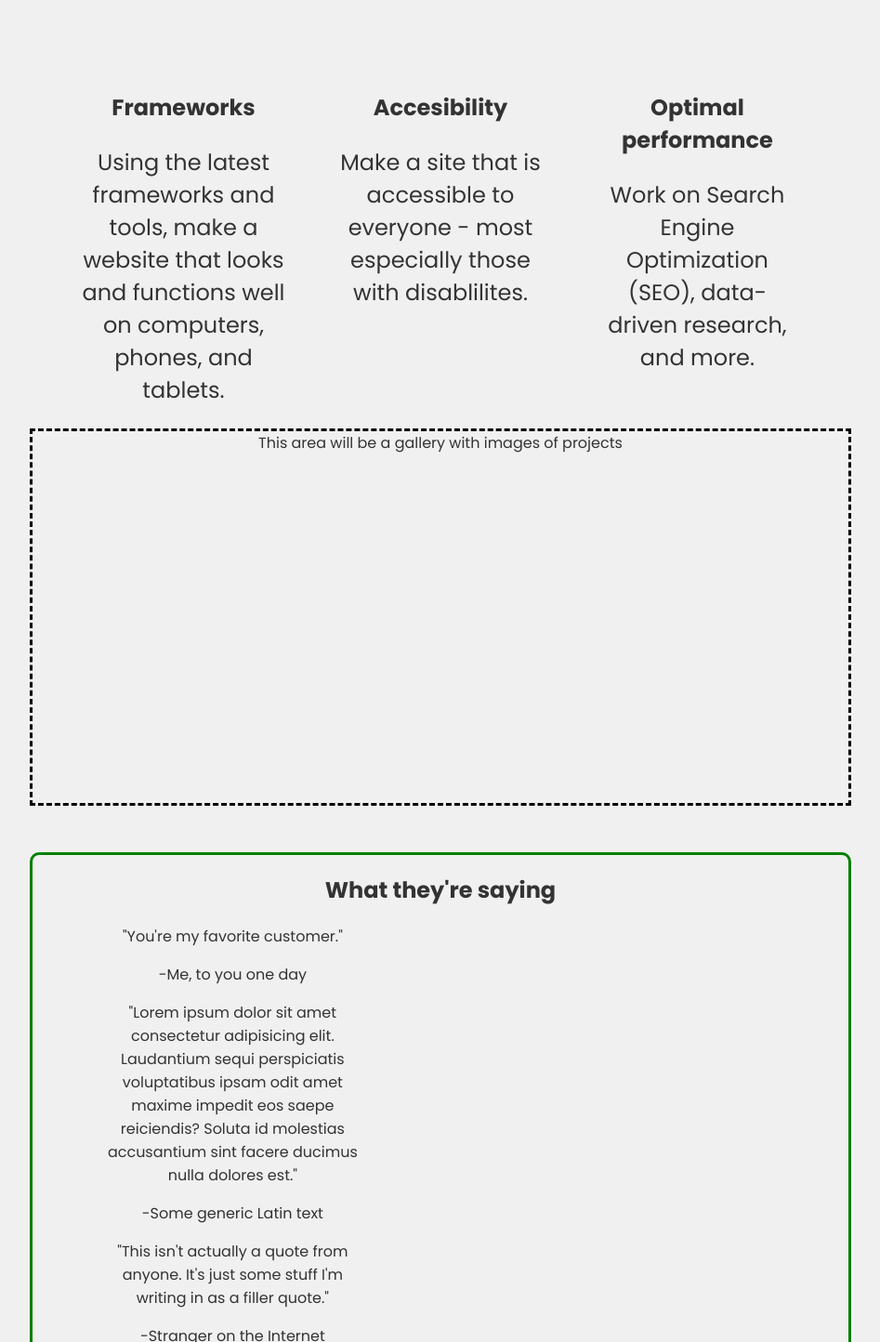
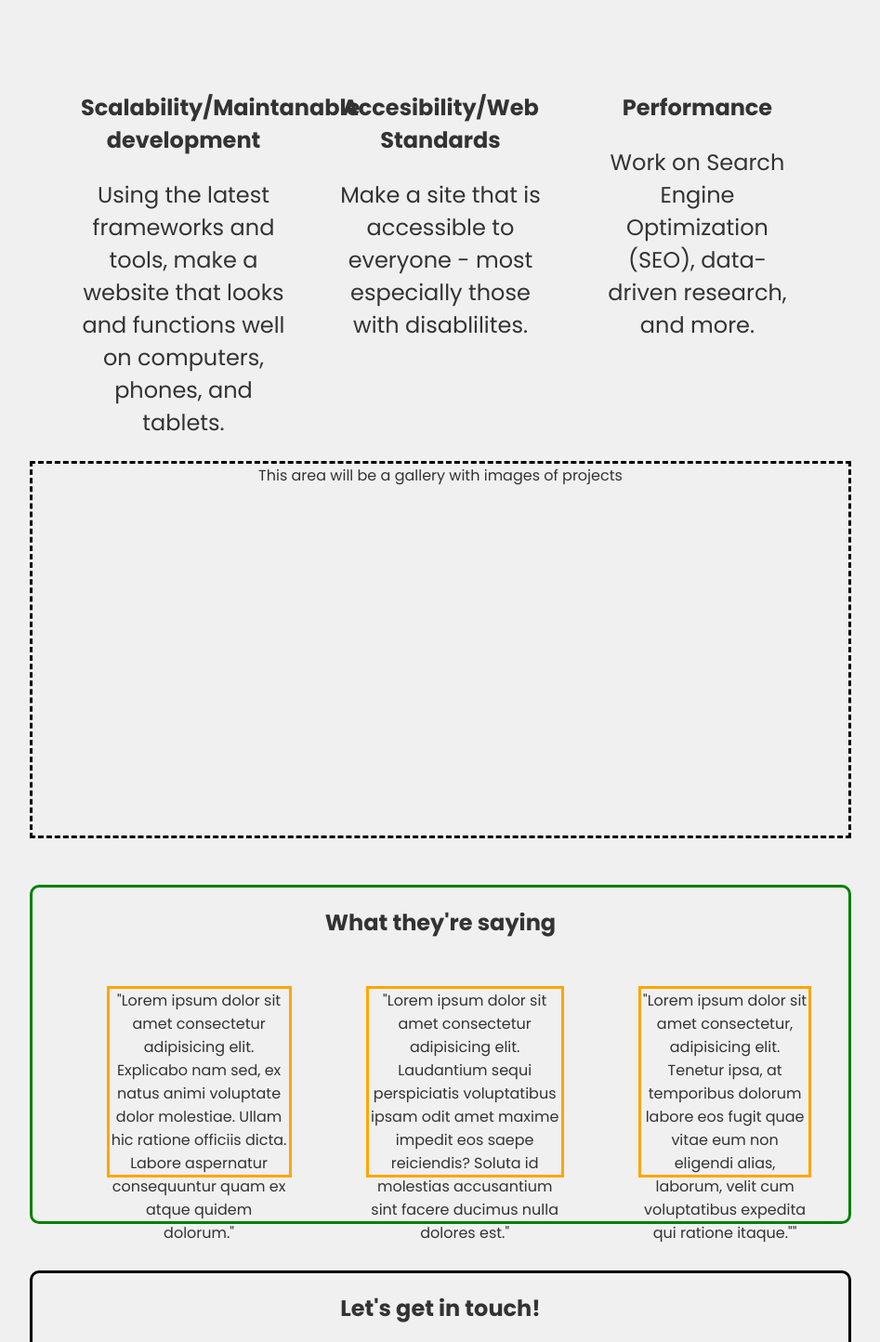
Before and after one commit to JamesCalingo/freelance-portfolio, a Svelte app: page / in a window 1280 px wide. Shown: the part 446-1890 px from the top of the page at 93% size, without its empty margins (166-1113 px from the left). Built offline with nearby package versions, Linux system fonts and the light colour scheme.

Commit message:
changing quotes

```diff
--- a/src/App.svelte
+++ b/src/App.svelte
@@ -30,7 +30,7 @@
 
     <div id="bullets">
       <div>
-        <h2>Frameworks</h2>
+        <h2>Scalability/Maintanable development</h2>
         <p class="description">
           Using the latest frameworks and tools, make a website that looks and
           functions well on computers, phones, and tablets.
@@ -38,7 +38,7 @@
       </div>
 
       <div>
-        <h2>Accesibility</h2>
+        <h2>Accesibility/Web Standards</h2>
         <p class="description">
           Make a site that is accessible to everyone - most especially those
           with disablilites.
@@ -46,7 +46,7 @@
       </div>
 
       <div>
-        <h2>Optimal performance</h2>
+        <h2>Performance</h2>
         <p class="description">
         Work on Search Engine Optimization (SEO), data-driven research, and more.
         </p>
@@ -62,9 +62,7 @@
     <h2>What they're saying</h2>
     <ul>
       <li>
-        <blockquote>"You're my favorite customer."</blockquote>
-
-        -Me, to you one day
+        <blockquote>"Lorem ipsum dolor sit amet consectetur adipisicing elit. Explicabo nam sed, ex natus animi voluptate dolor molestiae. Ullam hic ratione officiis dicta. Labore aspernatur consequuntur quam ex atque quidem dolorum."</blockquote>
       </li>
       <li>
         <blockquote>
@@ -73,16 +71,11 @@
           saepe reiciendis? Soluta id molestias accusantium sint facere ducimus
           nulla dolores est."
         </blockquote>
-
-        -Some generic Latin text
       </li>
       <li>
         <blockquote>
-          "This isn't actually a quote from anyone. It's just some stuff I'm
-          writing in as a filler quote."
+         "Lorem ipsum dolor sit amet consectetur, adipisicing elit. Tenetur ipsa, at temporibus dolorum labore eos fugit quae vitae eum non eligendi alias, laborum, velit cum voluptatibus expedita qui ratione itaque.""
         </blockquote>
-
-        -Stranger on the Internet
       </li>
     </ul>
   </div>
@@ -176,6 +169,12 @@
       color: white;
     }
 
+    blockquote {
+
+      height: 200px;
+      border: 3px solid orange;
+    }
+
     .card {
       margin-bottom: 50px;
       border: 3px solid green;
@@ -202,8 +201,8 @@
     }
 
     #testemonial ul {
+      display: flex;
       list-style: none;
-      width: 40%;
     }
 
     #testemonial li {
```
Also changed, not shown: public/build/bundle.css, public/build/bundle.js, 1 other file (tests, documents, lock files or other folders).
